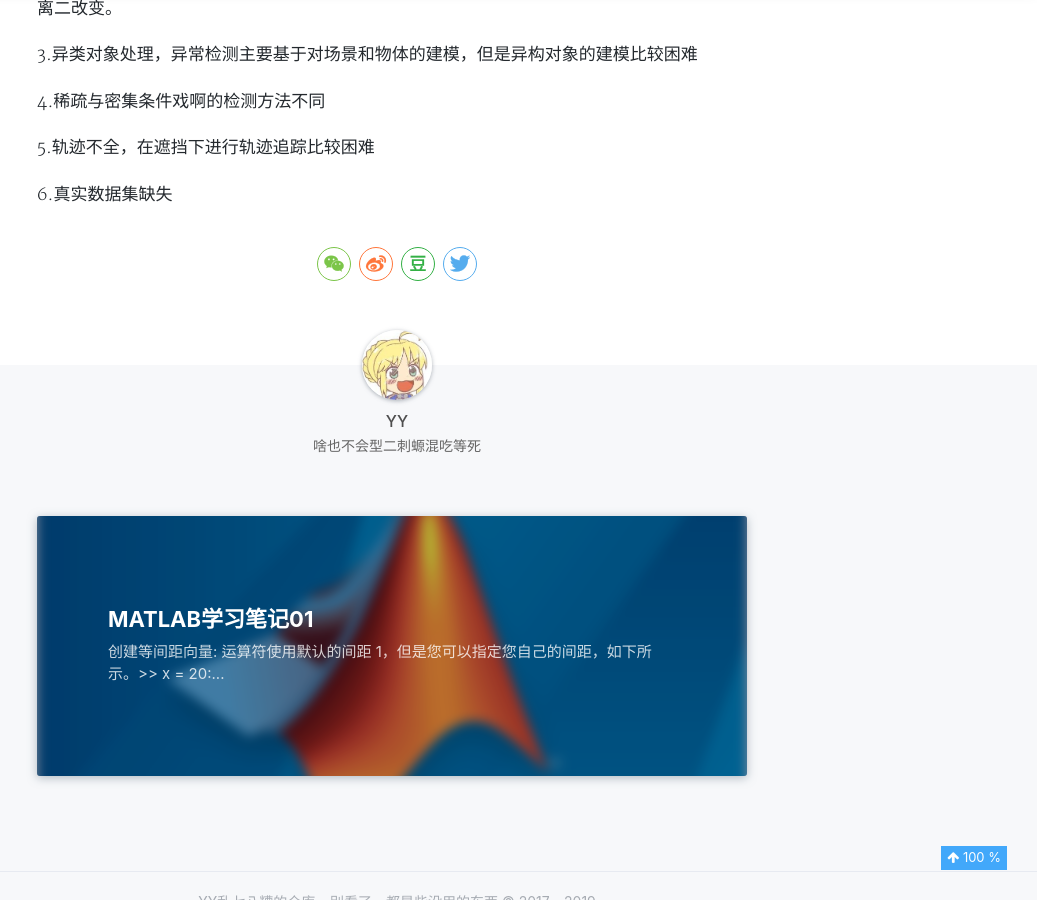
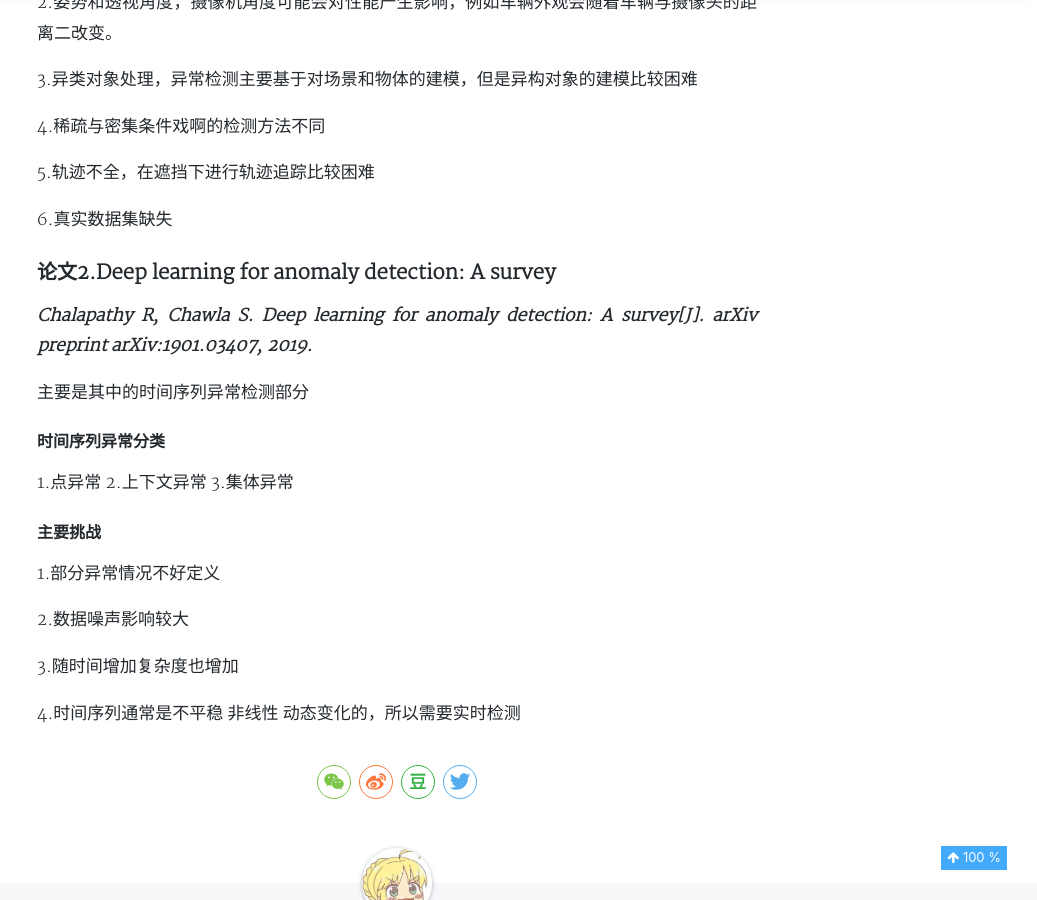
Before and after one commit to MasterYangY/yyblog, a Jekyll site: the page built from _posts/2019-11-25-视频异常检测论文总结01.md, in a window 1280 px wide and 900 px high, scrolled down 3690 px. Shown: the whole window, without its empty margins (243-1280 px from the left). Built offline with Jekyll 4.4.1, drawn with Linux system fonts in a browser that asks for light colours; nearby versions of some CDN libraries; comment, search, counter and statistics services are not loaded; a style sheet for code colours, icons or effects is not loaded; some of the changed text lies outside the part shown.

Commit message:
Update 2019-11-25-视频异常检测论文总结01.md

```diff
--- a/_posts/2019-11-25-视频异常检测论文总结01.md
+++ b/_posts/2019-11-25-视频异常检测论文总结01.md
@@ -6,7 +6,7 @@
 cover: 'https://yyblog.win/assets/img/ML.jpeg'
 tags:  机器学习
 ---
-### Anomaly Detection in Road Traffic Using Visual Surveillance: A Survey
+### 论文1.Anomaly Detection in Road Traffic Using Visual Surveillance: A Survey
 ***Kumaran S K, Dogra D P, Roy P P. Anomaly Detection in Road Traffic Using Visual Surveillance: A Survey[J]. arXiv preprint arXiv:1901.08292, 2019.***
 
 **着重介绍交通监控的异常检测**
@@ -115,3 +115,20 @@
 5.轨迹不全，在遮挡下进行轨迹追踪比较困难
 
 6.真实数据集缺失
+
+
+### 论文2.Deep learning for anomaly detection: A survey
+***Chalapathy R, Chawla S. Deep learning for anomaly detection: A survey[J]. arXiv preprint arXiv:1901.03407, 2019.***
+
+主要是其中的时间序列异常检测部分
+
+#### 时间序列异常分类
+1.点异常  2.上下文异常  3.集体异常
+#### 主要挑战
+1.部分异常情况不好定义
+
+2.数据噪声影响较大
+
+3.随时间增加复杂度也增加
+
+4.时间序列通常是不平稳 非线性 动态变化的，所以需要实时检测
```
